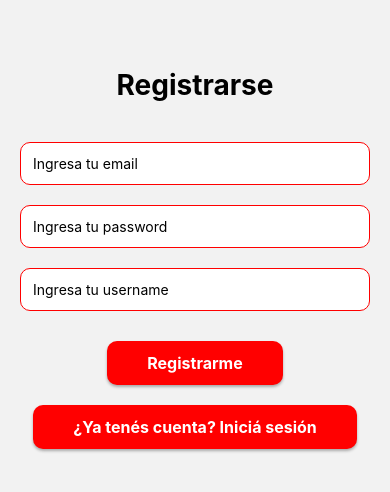
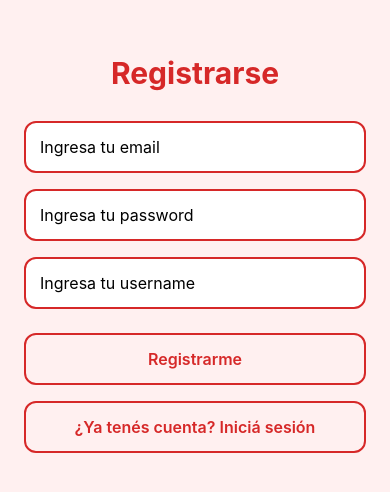
Before and after one commit to vickyyoffe/PI-YM2, a React Native app: screen /Register in a window 390 px wide. Shown: the part 164-656 px from the top of the page. Built offline with nearby package versions, Linux system fonts and the light colour scheme; no server answers.

Commit message:
hice arreglos en el css de mis puntos

```diff
--- a/src/components/Post.js
+++ b/src/components/Post.js
@@ -1,4 +1,4 @@
-import React, { Component, lazy } from "react";
+import React, { Component} from "react";
 import { View, Text, Image, StyleSheet, FlatList, ActivityIndicator, TouchableOpacity } from 'react-native'
 import { auth, db } from '../firebase/config'
 import firebase from 'firebase';
--- a/src/screens/CreatePost.js
+++ b/src/screens/CreatePost.js
@@ -7,25 +7,34 @@ export default class CreatePost extends Component {
     constructor(props) { //se usa para inicializar el estado.
         super(props)
         this.state = {
-            descripcion: ""
+            descripcion: "",
+            mensajeExito: ""
         }
     }
 
     agregarPost(desc) {
-        db.collection('posts').add(
-            {
-                owner: auth.currentUser.email, //si el metodo tiene el mail del usuario uso solo el parametro,si no lo tiene uso el auth.currentuser
-                createdAt: Date.now(),
-                descripcion: desc, //NO es el estado
-                like: []
-            }
-        )
+        db.collection('posts').add({
+            owner: auth.currentUser.email,
+            createdAt: Date.now(),
+            descripcion: desc,
+            like: []
+        })
+            .then(() => {
+                this.setState({
+                    mensajeExito: '¡Tu posteo ya fue creado!',
+                });
+            })
+            .catch(error => {
+                console.log(error);
+                alert('Hubo un error al crear el posteo');
+            });
     }
+
 
     render() {
         return (
             <View style={styles.container}>
-                <Text style={styles.title}>Crear posteo</Text>
+                <Text style={styles.title}>Crear Posteo</Text>
                 <TextInput style={styles.input}
                     keyboardType='default'
                     value={this.state.descripcion}
@@ -35,6 +44,9 @@ export default class CreatePost extends Component {
                 <TouchableOpacity style={styles.button} onPress={() => this.agregarPost(this.state.descripcion)}>
                     <Text style={styles.buttonText}>Agregar posteo</Text>
                 </TouchableOpacity>
+                {this.state.mensajeExito !== '' && (
+                    <Text style={styles.mensajeExito}>{this.state.mensajeExito}</Text>
+                )}
             </View>
 
         )
@@ -45,46 +57,50 @@ export default class CreatePost extends Component {
 const styles = StyleSheet.create({
     container: {
         flex: 1,
-        backgroundColor: '#f2f2f2',
+        backgroundColor: '#fff0f0',
         alignItems: 'center',
         justifyContent: 'center',
-        padding: 20,
+        padding: 24,
     },
     title: {
-        fontSize: 28,
+        fontSize: 30,
         fontWeight: 'bold',
-        color: 'black',
+        color: '#d62828',
         marginBottom: 30,
+        textAlign: 'center',
     },
     input: {
         width: '100%',
-        height: 100,
-        padding: 12,
-        paddingTop: 16,
-        marginVertical: 10,
-        borderWidth: 1.5,
-        borderColor: 'red',
-        borderRadius: 10,
+        minHeight: 100,
+        padding: 14,
+        borderWidth: 2,
+        borderColor: '#d62828',
+        borderRadius: 12,
         backgroundColor: '#fff',
+        fontSize: 16,
         color: '#000',
-        textAlignVertical: 'top', // para que empiece desde arriba
+        textAlignVertical: 'top',
+        marginBottom: 20,
     },
     button: {
-        backgroundColor: 'red',
-        paddingVertical: 12,
-        paddingHorizontal: 40,
-        borderRadius: 10,
-        marginTop: 20,
-        shadowColor: '#000',
-        shadowOffset: { width: 0, height: 2 },
-        shadowOpacity: 0.3,
-        shadowRadius: 3,
-        elevation: 5,
+        borderWidth: 2,
+        borderColor: '#d62828',
+        borderRadius: 12,
+        paddingVertical: 14,
+        paddingHorizontal: 30,
+        backgroundColor: 'transparent',
+        alignItems: 'center',
+        width: '100%',
     },
     buttonText: {
-        color: '#fff',
+        color: '#d62828',
         fontSize: 16,
+        fontWeight: '600',
+    },
+    mensajeExito: {
+        color: '#d62828',
+        fontSize: 16,
+        marginTop: 20,
         fontWeight: 'bold',
-        textAlign: 'center',
     }
-})
+});
--- a/src/screens/Home.js
+++ b/src/screens/Home.js
@@ -28,7 +28,7 @@ class Home extends Component {
     }
     render() {
         return (
-            <View>
+            <View style={styles.container}>
                 {this.state.posts.length === 0 ? (
                     <Text style={styles.sinPost}>No hay ningún posteo.</Text>
                 ) : (
@@ -47,61 +47,17 @@ class Home extends Component {
 }
 
 const styles = StyleSheet.create({
-    fondo: {
+  container: {
     flex: 1,
-      backgroundColor: '#fefefe',
+    backgroundColor: '#fff', // fondo blanco puro
     padding: 20,
   },
-    tituloPrincipal: {
-      fontSize: 24,
-      fontWeight: 'bold',
-      marginBottom: 15,
-      color: '#1e1e1e',
-    },
-    itemInfo: {
-      fontSize: 16,
-      marginBottom: 5,
-      color: '#555',
-    },
-    subtitulo: {
+  sinPost: {
     fontSize: 18,
-      marginTop: 20,
-      marginBottom: 10,
-      fontWeight: '600',
+    fontStyle: 'italic',
     color: '#333',
-    },
-    sinPost: {
-      fontSize: 16,
-      fontStyle: 'italic',
-      color: '#888',
-    },
-    cardPost: {
-      padding: 10,
-      backgroundColor: '#e8f0fe',
-      borderRadius: 6,
-      marginBottom: 10,
-    },
-    textoPost: {
-      fontSize: 15,
-      color: '#111',
-    },
-    botonSalir: {
-      marginTop: 30,
-      padding: 12,
-      backgroundColor: 'red',
-      borderRadius: 6,
-      alignItems: 'center',
-    },
-    textoBoton: {
-      color: 'white',
-      fontSize: 16,
-      fontWeight: 'bold',
-    },
-    cargando: {
+    textAlign: 'center',
     marginTop: 50,
-      textAlign: 'center',
-      fontSize: 16,
-    },
-  });
+  }})
 
   export default Home;
--- a/src/screens/Register.js
+++ b/src/screens/Register.js
@@ -1,62 +1,73 @@
 import { Text, View, TextInput, StyleSheet, TouchableOpacity } from 'react-native'
 import React, { Component } from 'react'
 import { auth, db } from '../firebase/config'
-//auth.OnAuthStateChanged --> nos permite reconcer cambios en la sesion del usuario, si el usuario ya etsa logueado en firebase, me permite enviarlo a la home sin tener que se loguee cada evz que entra a la app
 
 export default class Register extends Component {
-    constructor(props) { //se usa para inicializar el estado.
+    constructor(props) {
         super(props)
         this.state = {
-            error: false, // es un booleano que indica si hubo un error al registrarse.
+            error: false,
             email: '',
             password: '',
-            username: ''
+            username: '',
+            registrado: false
         }
     }
+
     componentDidMount() {
         auth.onAuthStateChanged((user) => {
-          if (user) {
+            if (user && !this.state.registrado) { //si el usuario está registrado
                 this.props.navigation.navigate('Tab')
             }
         })
     }
+
     register(email, password, username) {
         if (email !== "" && password !== '' && username !== '') {
             if (email.includes('@')) {
                 if (password.length > 6) {
                     if (username.length > 3) {
+                        this.setState({ registrado: true });
                         auth.createUserWithEmailAndPassword(email, password)
                             .then(() => {
-                                this.props.navigation.navigate('Login')
-                                //yo quieor que cunaod el usuario se loguee, que quede el nombre del username como un valor
-                                db.collection('users').add(
-                                    {
-                                        owner: email, //si el metodo tiene el mail del usuario uso solo el parametro,si no lo tiene uso el auth.currentuser
+                                return db.collection('users').add({
+                                    owner: email,
                                     createdAt: Date.now(),
                                     updatedAt: Date.now(),
                                     username: username
-                                    }
-                                )
+                                });
                             })
-                            .catch(err => console.log('err', err)); //poner alert!! elimino console
+                            .then(() => {
+                                return auth.signOut();
+                                //Uso signOut() para que, luego de registrarse, el usuario sea redirigido a la pantalla
+                                // de Login como pide la consigna, y no quede logueado automáticamente como hace Firebase
+                                // por defecto
+                            })
+                            .then(() => {
+                                this.setState({ registering: false });
+                                this.props.navigation.navigate('Login');
+                            })
+                            .catch(err => {
+                                alert('Ocurrió un error: ' + err.message);
+                                console.log(err);
+                            });
                     } else {
-                        alert("El usuario debe tener más de 3 caracteres")
+                        alert("El usuario debe tener más de 3 caracteres");
                     }
                 } else {
-                    alert("La contraseña debe tener más de 6 caracteres")
+                    alert("La contraseña debe tener más de 6 caracteres");
                 }
             } else {
-                alert("El email debe contener un @")
+                alert("El email debe contener un @");
             }
-        }
-        else {
-            alert("Ningún campo puede estar vacío")
+        } else {
+            alert("Ningún campo puede estar vacío");
         }
     }
 
     render() {
         return (
-            <View style= {styles.container}>
+            <View style={styles.container}>
                 <Text style={styles.title}>Registrarse</Text>
                 <TextInput
                     style={styles.input}
@@ -69,9 +80,9 @@ export default class Register extends Component {
                     style={styles.input}
                     keyboardType='default'
                     value={this.state.password}
-                    onChangeText={(texto) => this.setState({ password: texto, error: false })} //Segundo campo de entrada (contraseña).
+                    onChangeText={(texto) => this.setState({ password: texto, error: false })}
                     placeholder='Ingresa tu password'
-                    secureTextEntry={true} //para ocultar el texto.
+                    secureTextEntry={true}
                 />
                 <TextInput
                     style={styles.input}
@@ -80,56 +91,60 @@ export default class Register extends Component {
                     onChangeText={(text) => this.setState({ username: text, error: false })}
                     placeholder='Ingresa tu username'
                 />
-                <TouchableOpacity style={styles.button} onPress={() => this.register(this.state.email, this.state.password, this.state.username)}>
-                    <Text style={styles.buttonText}>Registrarme</Text>
+                <TouchableOpacity style={styles.outlineButton}
+                onPress={() => this.register(this.state.email, this.state.password, this.state.username)}>
+                 <Text style={styles.outlineButtonText}>Registrarme</Text>
                 </TouchableOpacity>
-                <TouchableOpacity style={styles.button} onPress={() => this.props.navigation.navigate('Login')}>
-                    <Text style={styles.buttonText}>¿Ya tenés cuenta? Iniciá sesión</Text>
+                <TouchableOpacity style={styles.outlineButton}
+                onPress={() => this.props.navigation.navigate('Login')}>
+                 <Text style={styles.outlineButtonText}>¿Ya tenés cuenta? Iniciá sesión</Text>
                 </TouchableOpacity>
             </View>
         )
     }
 }
+
 const styles = StyleSheet.create({
   container: {
     flex: 1,
-        backgroundColor: '#f2f2f2',
+    backgroundColor: '#fff0f0',
     alignItems: 'center',
     justifyContent: 'center',
-        padding: 20,
+    padding: 24,
   },
   title: {
-        fontSize: 28,
+    fontSize: 30,
     fontWeight: 'bold',
-        color: 'black',
+    color: '#d62828',
     marginBottom: 30,
+    textAlign: 'center',
   },
   input: {
     width: '100%',
-        padding: 12,
-        marginVertical: 10,
-        borderWidth: 1.5,
-        borderColor: 'red',
-        borderRadius: 10,
+    padding: 14,
+    marginBottom: 16,
+    borderWidth: 2,
+    borderColor: '#d62828',
+    borderRadius: 12,
     backgroundColor: '#fff',
     color: '#000',
+    fontSize: 16,
   },
-    button: {
-        backgroundColor: 'red',
-        paddingVertical: 12,
-        paddingHorizontal: 40,
-        borderRadius: 10,
-        marginTop: 20,
-        shadowColor: '#000',
-        shadowOffset: { width: 0, height: 2 },
-        shadowOpacity: 0.3,
-        shadowRadius: 3,
-        elevation: 5,
+  outlineButton: {
+    borderWidth: 2,
+    borderColor: '#d62828',
+    borderRadius: 12,
+    paddingVertical: 14,
+    paddingHorizontal: 30,
+    backgroundColor: 'transparent',
+    alignItems: 'center',
+    width: '100%',
+    marginVertical: 8,
   },
-    buttonText: {
-        color: '#fff',
+  outlineButtonText: {
+    color: '#d62828',
     fontSize: 16,
-        fontWeight: 'bold',
+    fontWeight: '600',
     textAlign: 'center',
-    }
-})
+  },
+});
```
Lines whose indentation alone changed are shown as unchanged.
